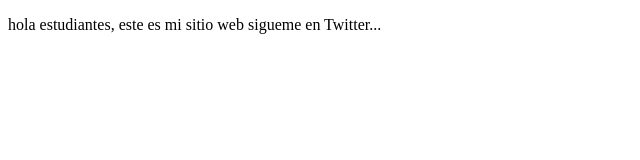
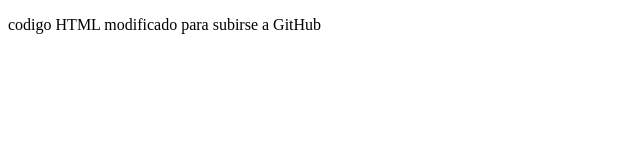
Before and after one commit to TauPhoton/proyectoDemoCursoPrework, a plain HTML site: page index.html in a window 1280 px wide. Shown: the whole page, without its empty margins (0-640 px from the left). Drawn offline with Linux system fonts and the light colour scheme.

Commit message:
cambios agregados para primer subida a GitHub

```diff
--- a/index.html
+++ b/index.html
@@ -7,8 +7,7 @@
     <title>Hola Mundo</title>
 </head>
 <body>
-    <p>hola estudiantes, este es mi sitio web
-        sigueme en Twitter...
+    <p>codigo HTML modificado para subirse a GitHub
     </p>
 </body>
 </html>
```
